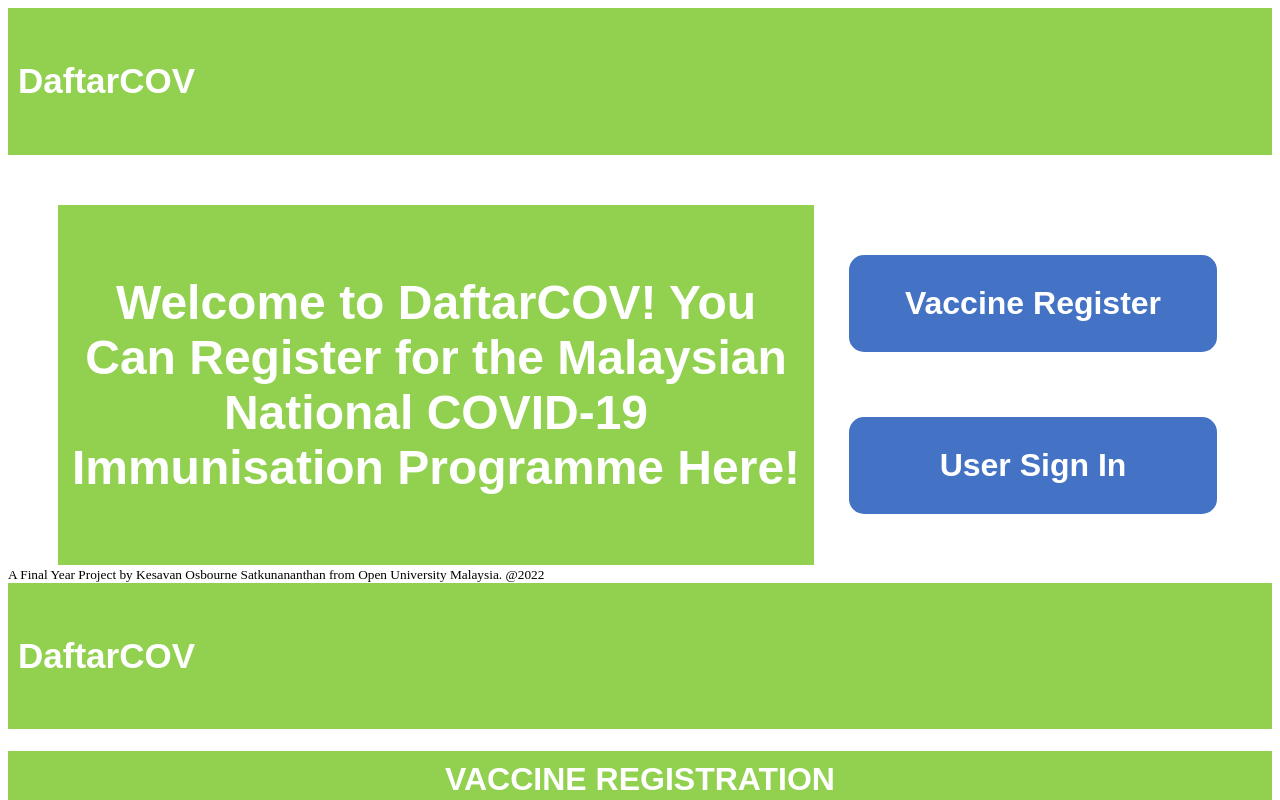
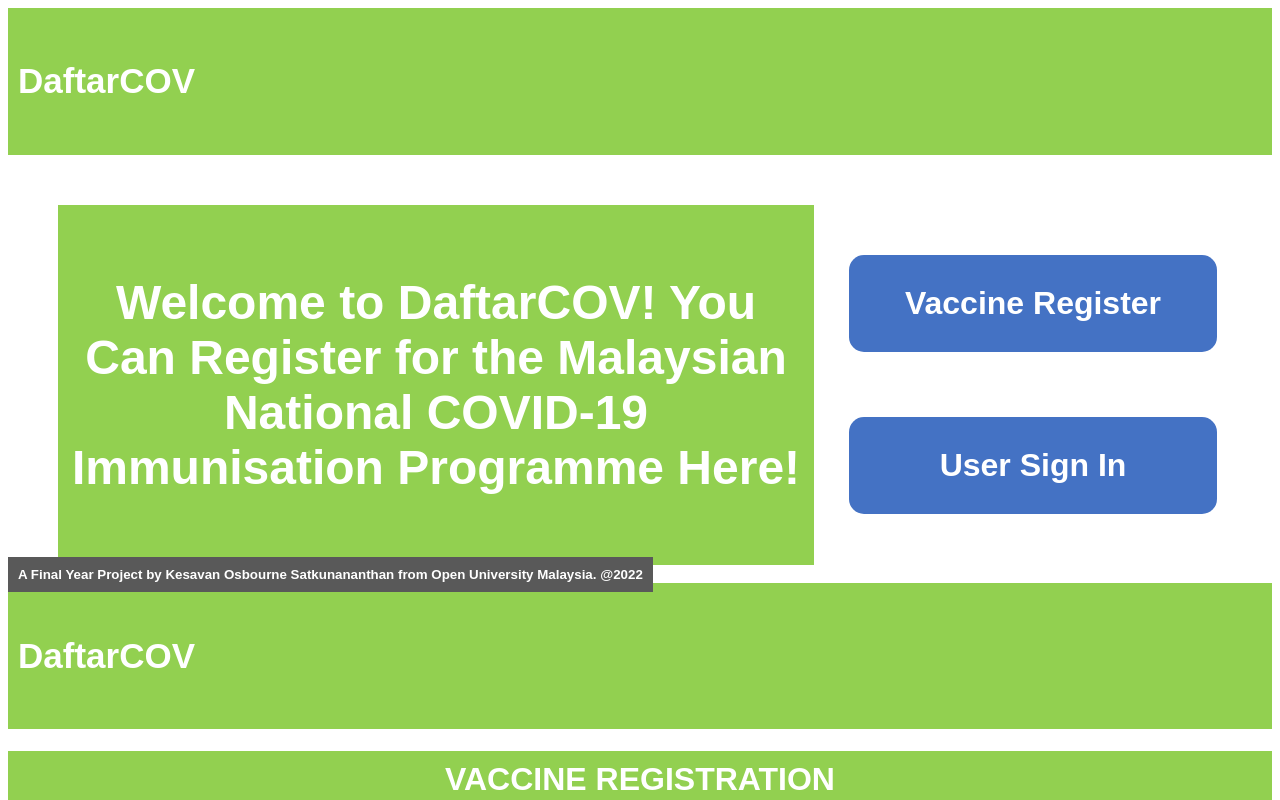
Before and after one commit to k7-github/DaftarCOV-App, a React (Create React App) app: page / in a window 1280 px wide. Shown: the top 800 px of the page. Built offline with nearby package versions, Linux system fonts and the light colour scheme.

Commit message:
Update FYP_stylesheet.css
The selector with the class name 'footer' is added.

the :root selector is added and given the property
font-family: Arial, Helvetica, sans-serif;

Hence, it is no longer necessary to write that property in other selectors.

```diff
--- a/src/FYP_stylesheet.css
+++ b/src/FYP_stylesheet.css
@@ -1,6 +1,10 @@
 /* CSS File for DaftarCOV Website */
 /* DaftarCOV is a final year project by Kesavan Osbourne of Open University Malaysia (OUM) */
 /* It is an online registration system where users can register for Malaysia's COVID-19 Vaccination Program */
+
+:root {
+    font-family: Arial, Helvetica, sans-serif;
+}
 
 /* PART 1: MASTHEAD */
 
@@ -26,7 +30,6 @@
  .siteName {
      color: white;
      font-size: 35px;
-     font-family: Arial, Helvetica, sans-serif;
      font-weight: bold;
      padding: 30px 10px;
      margin-right: auto;
@@ -37,7 +40,6 @@
 
 .signOut {
     color: white;
-    font-family: Arial, Helvetica, sans-serif;
     padding: 30px 10px;
 }
 /* This is the button users click if they want to sign out. */
@@ -61,7 +63,6 @@
      background-color: #92D050;
      color: white;
      font-size: 32px;
-     font-family: Arial, Helvetica, sans-serif;
      padding: 30px 10px;
      text-align: center;
  }
@@ -78,7 +79,6 @@
  .signUpInButtons {
     background-color: #4472C4;
     color: white;
-    font-family: Arial, Helvetica, sans-serif;
     font-size: 32px;
     font-weight: bolder;
     padding: 30px 10px;
@@ -93,6 +93,17 @@
 /* Admin Sign In (To be removed) */
 
 
+.footer {
+    background-color: #595959;
+    color: white;
+    text-align: center;
+    font-weight: bold;
+    box-sizing: border-box;
+    height: 100%;
+    width: 100%;
+    padding: 10px;
+}
+
 /* PART 3: VACCINE REGISTRATION PAGE / UPDATE ACCOUNT PAGE */
 /* 2FYP_sign_up.html */
 /* 7FYP_update.html */
@@ -100,7 +111,6 @@
 
 .inputSection {
     color: white;
-    font-family: Arial, Helvetica, sans-serif;
     font-weight: bold;
     height: 10.8cm;
     width: 100%;
@@ -151,7 +161,6 @@ option {
 }
 
 .inputButtons {
-    font-family: Arial, Helvetica, sans-serif;
     font-size: 12px;
     padding: 5px 10px;
     border-style: none;
@@ -168,7 +177,6 @@ option {
 
 .profilePageSection {
    color: white;
-   font-family: Arial, Helvetica, sans-serif;
    height: 10.8cm;
    width: 100%;
    display: grid;
@@ -203,7 +211,6 @@ option {
 /* This invisible box contains the .infoField elements. */
 
 .infoField {
-   font-family: Arial, Helvetica, sans-serif;
    font-weight: bold;
    padding: 3px 3px;
    display: flex;
@@ -253,7 +260,6 @@ option {
 .detailSection {
     background-color: #00B0F0;
     color: white;
-    font-family: Arial, Helvetica, sans-serif;
     font-weight: bold;
     height: 10.8cm;
     width: 100%;
@@ -309,7 +315,6 @@ option {
 /* Postpone Appointment (Full Appointment Details Page) */
 
 .infoDetailButtons {
-    font-family: Arial, Helvetica, sans-serif;
     font-size: 12px;
     padding: 5px 10px;
     border-style: none;
```
